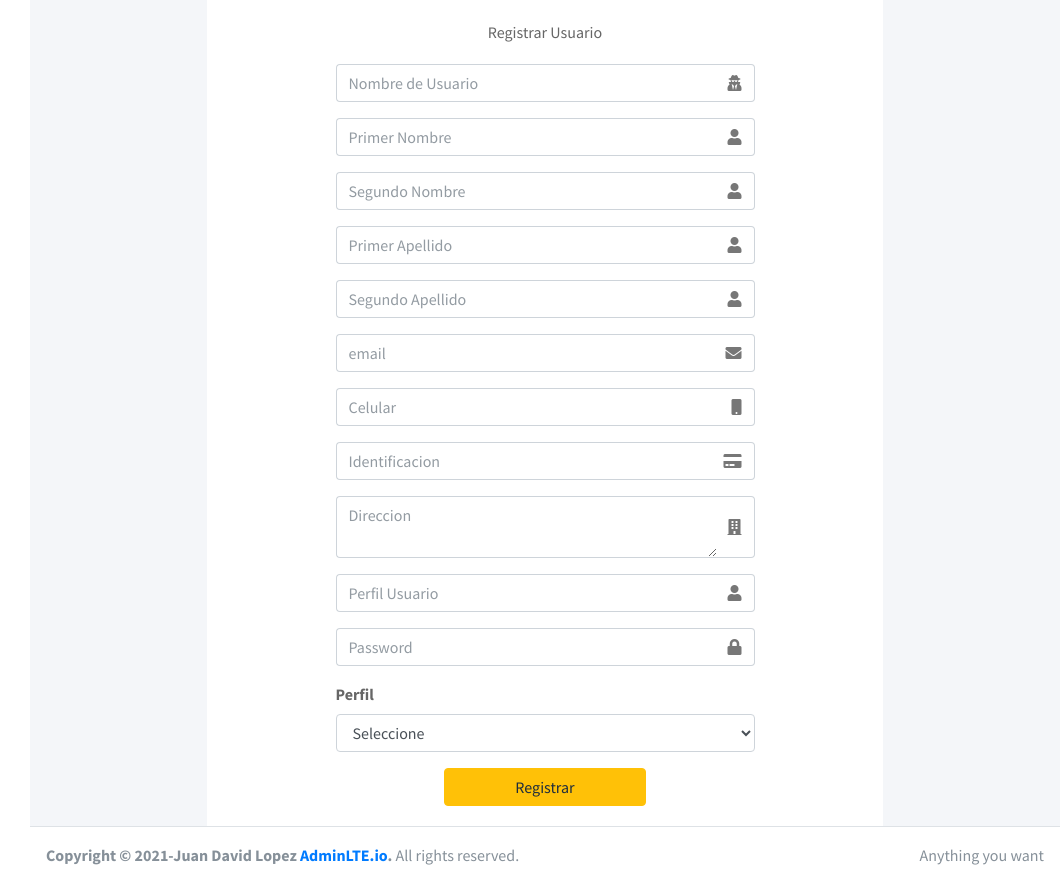
After one commit to juanlopez98/SitioJuanDavid, a PHP site: page /Pages/Usuarios/Registrar.php in a window 1280 px wide. The commit adds this page. Shown: the whole page, without its empty margins (220-1280 px from the left). Run offline with PHP 8.4, Linux system fonts and the light colour scheme; some libraries are stand-ins or nearby versions.

Commit message:
Segundo Commit ,Juan David Lopez

```diff
--- /dev/null
+++ b/Business/textConexion.php
@@ -0,0 +1,5 @@
+<?php
+include_once('../Dataacces/adminBD.php');
+$objAdminBD =new clsAdminBD();
+$objAdminBD->conectar();
+?>
--- /dev/null
+++ b/Pages/Templates/foot.php
@@ -0,0 +1,4 @@
+
+<script src="../../plugins/jquery/jquery.min.js"></script>
+<script src="../../plugins/bootstrap/js/bootstrap.bundle.min.js"></script>
+<script src="../../dist/js/adminlte.min.js"></script>
--- /dev/null
+++ b/Pages/Templates/footer.php
@@ -0,0 +1,6 @@
+<footer class="main-footer">
+    <div class="float-right d-none d-sm-inline">
+        Anything you want
+    </div>
+    <strong>Copyright &copy; 2021-Juan David Lopez <a href="https://adminlte.io">AdminLTE.io</a>.</strong> All rights reserved.
+</footer>
--- /dev/null
+++ b/Pages/Templates/heah.php
@@ -0,0 +1,4 @@
+<link rel="shortcut icon" href="../../img/ico.ico" />
+<link rel="stylesheet" href="https://fonts.googleapis.com/css?family=Source+Sans+Pro:300,400,400i,700&display=fallback">
+<link rel="stylesheet" href="../../plugins/fontawesome-free/css/all.min.css">
+<link rel="stylesheet" href="../../dist/css/adminlte.min.css">
--- /dev/null
+++ b/Pages/Usuarios/Registrar.php
@@ -0,0 +1,162 @@
+<!DOCTYPE html>
+<html lang="en">
+
+<head>
+    <meta charset="utf-8">
+    <meta name="viewport" content="width=device-width, initial-scale=1">
+    <title>Sitio Juan David | Registrar Usuario</title>
+    <?php
+    include_once('../Templates/heah.php');
+    ?>
+</head>
+
+<body class="hold-transition sidebar-mini">
+    <div class="wrapper">
+        <div class="content-wrapper">
+            <div class="content">
+                <div class="container-fluid">
+                    <div class="row">
+                        <div class="col-2">
+                        </div>
+                        <div class="card-body register-card-body">
+                            <div class="row">
+                                <div class="col-2">
+                                </div>
+                                <div class="col-8">
+                                    <p class="login-box-msg">Registrar Usuario</p>
+                                    <form action="../Business/Configuracion.php" method="POST">
+                                        <div class="input-group mb-3">
+                                            <input type="text" class="form-control" placeholder="Nombre de Usuario" id="txtNombreUsuario" name="txtNombreUsuario" maxlength="20" required>
+                                            <div class="input-group-append">
+                                                <div class="input-group-text">
+                                                    <span class="fas fa-user-secret"></span>
+                                                </div>
+                                            </div>
+                                        </div>
+                                        <div class="input-group mb-3">
+                                            <input type="text" class="form-control" placeholder="Primer Nombre" id="txtPrimerNombre" name="txtPrimerNombre" maxlength="30" required>
+                                            <div class="input-group-append">
+                                                <div class="input-group-text">
+                                                    <span class="fas fa-user"></span>
+                                                </div>
+                                            </div>
+                                        </div>
+                                        <div class="input-group mb-3">
+                                            <input type="text" class="form-control" placeholder="Segundo Nombre" id="txtSegundoNombre" name="txtSegundoNombre" maxlength="30" required>
+                                            <div class="input-group-append">
+                                                <div class="input-group-text">
+                                                    <span class="fas fa-user"></span>
+                                                </div>
+                                            </div>
+                                        </div>
+                                        <div class="input-group mb-3">
+                                            <input type="text" class="form-control" placeholder="Primer Apellido " id="txtPrimerApellido" name="txtPrimerApellido" maxlength="30" required>
+                                            <div class="input-group-append">
+                                                <div class="input-group-text">
+                                                    <span class="fas fa-user"></span>
+                                                </div>
+                                            </div>
+                                        </div>
+                                        <div class="input-group mb-3">
+                                            <input type="text" class="form-control" placeholder="Segundo Apellido" id="txtSegundoApellido" name="txtSegundoApellido" maxlength="30" required>
+                                            <div class="input-group-append">
+                                                <div class="input-group-text">
+                                                    <span class="fas fa-user"></span>
+                                                </div>
+                                            </div>
+                                        </div>
+                                        <div class="input-group mb-3">
+                                            <input type="email" class="form-control" placeholder="email" id="txtEmail" name="txtEmail" maxlength="70" required>
+                                            <div class="input-group-append">
+                                                <div class="input-group-text">
+                                                    <span class="fas fa-envelope"></span>
+                                                </div>
+                                            </div>
+                                        </div>
+                                        <div class="input-group mb-3">
+                                            <input type="number" class="form-control" placeholder="Celular" id="txtCelular" name="txtCelular" maxlength="15" required>
+                                            <div class="input-group-append">
+                                                <div class="input-group-text">
+                                                    <span class="fas  fa-mobile"></span>
+                                                </div>
+                                            </div>
+                                        </div>
+                                        <div class="input-group mb-3">
+                                            <input type="number" class="form-control" placeholder="Identificacion" id="txtIdentificacion" name="txtIdentificacion" maxlength="15" required>
+                                            <div class="input-group-append">
+                                                <div class="input-group-text">
+                                                    <span class="fas fa-credit-card"></span>
+                                                </div>
+                                            </div>
+                                        </div>
+                                        <div class="input-group mb-3">
+                                            <textarea class="form-control" row="3" placeholder="Direccion" id="txtDireccion" name="txtDireccion" maxlength="250" required></textarea>
+                                            <div class="input-group-append">
+                                                <div class="input-group-text">
+                                                    <span class="fas  fa-building"></span>
+                                                </div>
+                                            </div>
+                                        </div>
+                                        <div class="input-group mb-3">
+                                            <input type="text" class="form-control" placeholder="Perfil Usuario" id="txtPerfilUsuario" name="txtPerfilUsuario" maxlength="11" required>
+                                            <div class="input-group-append">
+                                                <div class="input-group-text">
+                                                    <span class="fas  fa-user"></span>
+                                                </div>
+                                            </div>
+                                        </div>
+                                        <div class="input-group mb-3">
+                                            <input type="password" class="form-control" placeholder="Password" id="txtPassword" name="txtPassword" maxlength="15" required>
+                                            <div class="input-group-append">
+                                                <div class="input-group-text">
+                                                    <span class="fas  fa-lock"></span>
+                                                </div>
+                                            </div>
+                                        </div>
+                                        <div class="form-group">
+                                            <label>Perfil</label>
+                                            <select class="form-control select2" style="width: 100%;" name="cmbPerfil" id="cmbPerfil">
+                                                <option value="0">Seleccione</option>
+                                                <option value="1">Inventario</option>
+                                                <option value="2">Vendedor</option>
+                                                <option value="3">Admin</option>
+                                                <option value="4">Super Usuario</option>
+                                            </select>
+                                        </div>
+
+                                        <div class="row">
+                                            <div class="col-3">
+
+                                            </div>
+                                            <div class="col-6">
+                                                <button type="submit" class="btn btn-warning btn-block">Registrar</button>
+                                            </div>
+                                            <div class="col-3">
+
+                                            </div>
+                                        </div>
+                                    </form>
+                                </div>
+                                <div class="col-2">
+                                </div>
+                            </div>
+                        </div>
+                        <div class="col-2">
+
+                        </div>
+                    </div>
+                </div>
+            </div>
+        </div>
+
+
+        <?php
+        include_once('../Templates/footer.php');
+        ?>
+    </div>
+    <?php
+    include_once('../Templates/foot.php');
+    ?>
+</body>
+
+</html>
```
Also changed, not shown: Business/Configuracion.php (+10 -20 lines), Dataacces/ConfiguracionData.php (+75 -4 lines), Dataacces/Encript.php (+10 -0 lines), Dataacces/Script.sql (added, +136 -0 lines), Dataacces/adminBD.php (added, +36 -0 lines), Dataacces/config.txt (+4 -4 lines), Entidades/Configuracion.php (+22 -0 lines), Pages/testConexion.php (added, +48 -0 lines), 2 other files.
